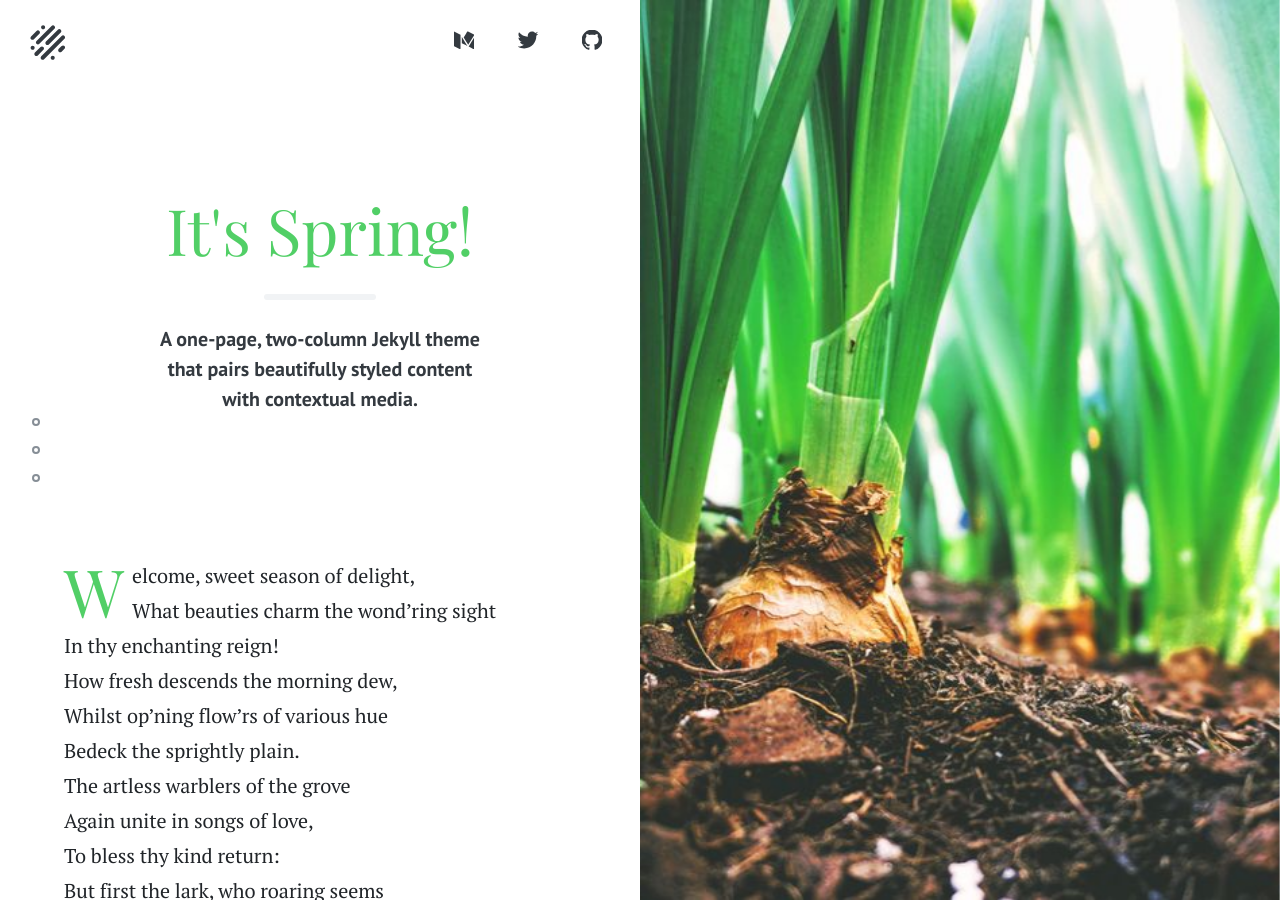
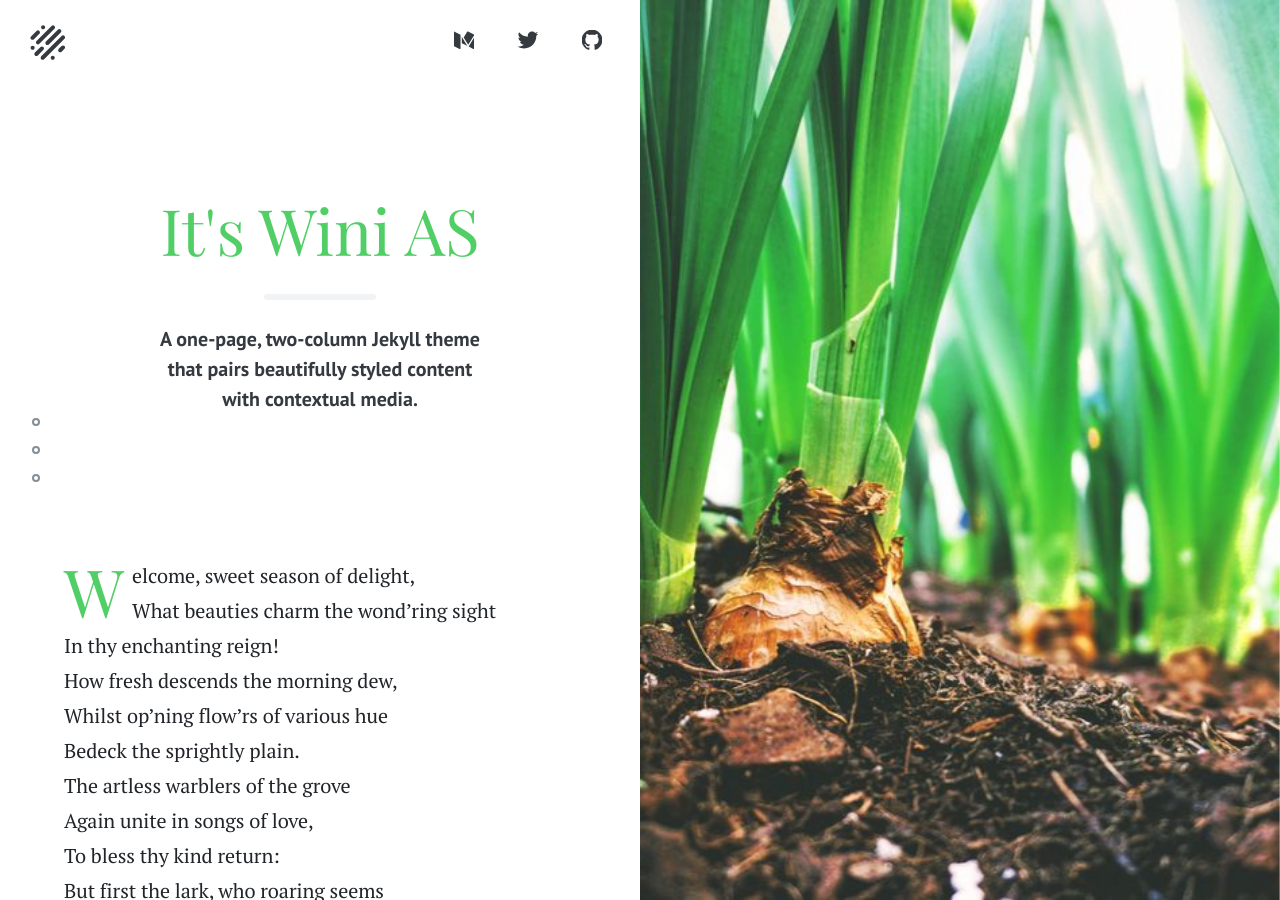
Before and after one commit to wilfauzy/sp, a Jekyll site: the page built from index.md, in a window 1280 px wide and 900 px high. Built offline with Jekyll 4.4.1, drawn with Linux system fonts in a browser that asks for light colours; part of the change alters nothing that is shown.

Commit message:
Update _config.yml

```diff
--- a/_config.yml
+++ b/_config.yml
@@ -36,17 +36,17 @@ compress_html:
 dark_theme: false
 
 # Site meta
-title: It's Spring!
-tagline: 'A one-page, two-column Jekyll theme.'
+title: It's Wini AS
+tagline: 'A Memory to capture all diary.'
 keywords: 'connor, baer, bear, designer, developer, design, code, jekyll, spring'
 description: 'A one-page, two-column Jekyll theme that pairs beautifully styled content with contextual media.'
-url: https://connor-baer.github.io
-baseurl: '/spring'
+url: https://wini.my.id
+baseurl: '/'
 assets: '/assets'
 images: '/images'
 logo: /ass/ets/apple-icon-144x144.png
 twitter:
-  username: connor_baer
+  username: smolcomrade
 facebook:
   app_id: 169140053203395
 
@@ -55,15 +55,15 @@ google_site_verification: Z-pc_HPc4XNBz8xg1fgtxO2MSIYLirZc2jWTNq0bJyM
 
 author:
   name: Connor Bär
-  url: http://connorbaer.co
-  email: hello@connorbaer.co
-  twitter: connor_baer
+  url: http://wini.my.id
+  email: hello@wini.my.id
+  twitter: smolcomrade
 
 social:
-  twitter: https://twitter.com/connor_baer
-  instagram: https://instagram.com/connor_baer
-  github: https://github.com/connor-baer/spring
-  medium: https://medium.com/@connor_baer
+  twitter: https://twitter.com/smolcomrade
+  instagram: https://instagram.com/smolcomrade
+  github: https://github.com/ngopibrek
+  medium: https://medium.com/@smolcomrade
 
 version: 4.0.0
 
```
